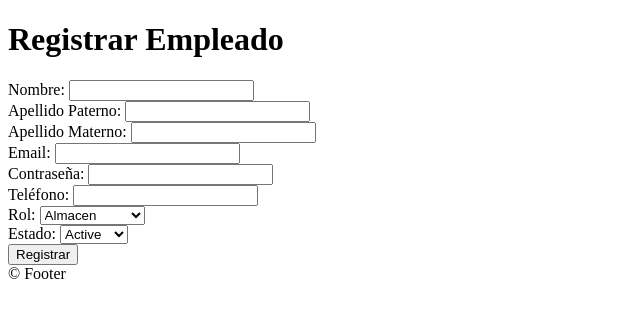
After one commit to Thgear27/proyecto-ads, a PHP site: page /moduloSeguridad/indexRegistrarUsuario.php in a window 1280 px wide. The commit adds this page. Shown: the top 318 px of the page, without its empty margins (0-640 px from the left). Run offline with PHP 8.4, Linux system fonts and the light colour scheme; the visitor is signed in with stand-in values (Sample User, id 1); some libraries are stand-ins or nearby versions.

Commit message:
feat: add routes

```diff
--- a/src/moduloSeguridad/controlAutenticarUsuario.php
+++ b/src/moduloSeguridad/controlAutenticarUsuario.php
@@ -36,10 +36,12 @@ class controlAutenticarUsuario
           $viewMessageSistemaObject = new viewMessageSistema();
           $viewMessageSistemaObject->viewMessageSistemaShow('error', 'Error', 'Usuario inactivo');
         } else {
-          $rol = $objUsuario->verificarRol($txtEmail);
+          $_SESSION['email'] = $txtEmail;
+          $_SESSION['rol'] = $objUsuario->verificarRol($txtEmail);
+          $_SESSION['autenticado'] = "SI";
 
           $panelPrincipalObject = new panelPrincipalSistema();
-          $panelPrincipalObject->panelPrincipalSistemaShow($rol);
+          $panelPrincipalObject->panelPrincipalSistemaShow();
 
           $viewMessageSistemaObject = new viewMessageSistema();
           $viewMessageSistemaObject->viewMessageSistemaShow('success', 'Usuario Autenticado', 'Usuario autenticado correctamente');
--- /dev/null
+++ b/src/moduloSeguridad/formRegistrarUsuario.php
@@ -0,0 +1,59 @@
+<?php
+include_once($_SERVER['DOCUMENT_ROOT'] . '/shared/vista.php');
+
+class formRegistrarUsuario extends vista
+{
+  public function formRegistrarUsuarioShow()
+  {
+    $this->cabeceraShow('Registrar Empleado');
+?>
+    <h1>Registrar Empleado</h1>
+    <form action="/moduloSeguridad/getRegistrarUsuario.php" method="post">
+      <div>
+        <label for="nombre">Nombre:</label>
+        <input type="text" id="nombre" name="nombre" required>
+      </div>
+      <div>
+        <label for="ape_paterno">Apellido Paterno:</label>
+        <input type="text" id="ape_paterno" name="ape_paterno" required>
+      </div>
+      <div>
+        <label for="ape_materno">Apellido Materno:</label>
+        <input type="text" id="ape_materno" name="ape_materno" required>
+      </div>
+      <div>
+        <label for="email">Email:</label>
+        <input type="email" id="email" name="email" required>
+      </div>
+      <div>
+        <label for="contrasena">Contraseña:</label>
+        <input type="password" id="contrasena" name="contrasena" required>
+      </div>
+      <div>
+        <label for="telefono">Teléfono:</label>
+        <input type="text" id="telefono" name="telefono">
+      </div>
+      <div>
+        <label for="id_rol">Rol:</label>
+        <select id="id_rol" name="id_rol" required>
+          <option value="1">Almacen</option>
+          <option value="2">Tienda</option>
+          <option value="3">Administrador</option>
+        </select>
+      </div>
+      <div>
+        <label for="estado">Estado:</label>
+        <select id="estado" name="estado" required>
+          <option value="active">Active</option>
+          <option value="inactive">Inactive</option>
+        </select>
+      </div>
+      <div>
+        <input type="submit" value="Registrar" name="btnSubmit">
+      </div>
+    </form>
+<?php
+    $this->piePaginaShow();
+  }
+}
+?>
--- a/src/moduloSeguridad/getUsuario.php
+++ b/src/moduloSeguridad/getUsuario.php
@@ -18,8 +18,7 @@ $btnSubmit = $_POST['btnSubmit'];
 if (validarBoton($btnSubmit)) {
   if ($_SERVER['REQUEST_METHOD'] == 'POST') {
 
-    // TODO: sanitize input
-    $txtEmail = $_POST['txtEmail'];
+    $txtEmail = filter_input(INPUT_POST, 'txtEmail', FILTER_SANITIZE_EMAIL);
     $txtContrasena = $_POST['txtContrasena'];
 
     if (validarCamposLogin($txtEmail, $txtContrasena)) {
--- /dev/null
+++ b/src/moduloSeguridad/indexRegistrarUsuario.php
@@ -0,0 +1,12 @@
+<?php
+include_once($_SERVER['DOCUMENT_ROOT'] . '/moduloSeguridad/formRegistrarUsuario.php');
+
+session_start();
+
+if (!isset($_SESSION['autenticado'])) {
+  header('Location: /');
+  exit();
+}
+
+$formRegistrarUsuarioObject = new formRegistrarUsuario();
+$formRegistrarUsuarioObject->formRegistrarUsuarioShow();
--- a/src/moduloSeguridad/panelPrincipalSistema.php
+++ b/src/moduloSeguridad/panelPrincipalSistema.php
@@ -3,9 +3,11 @@ include_once($_SERVER['DOCUMENT_ROOT'] . '/shared/vista.php');
 
 class panelPrincipalSistema extends vista
 {
-  public function panelPrincipalSistemaShow($rol)
+  public function panelPrincipalSistemaShow()
   {
     $this->cabeceraShow("Panel principal del sistema");
+    $rol = $_SESSION['rol'];
+    $email = $_SESSION['email'];
 
     if ($rol == "almacen") {
 ?>
@@ -21,6 +23,8 @@ class panelPrincipalSistema extends vista
     ?>
       <h1>Bienvenido administrador</h1>
       <p>Panel principal del sistema</p>
+      <p>Usuario: <?= $email ?></p>
+      <a href="/moduloSeguridad/indexRegistrarUsuario.php">Registrar Nuevo Usuario</a>
     <?php
     } elseif ($rol == "desconcido") {
     ?>
```
Also changed, not shown: src/moduloSeguridad/controlRegistrarUsuario.php (added, +8 -0 lines), src/moduloSeguridad/getRegistrarUsuario.php (added, +53 -0 lines).
